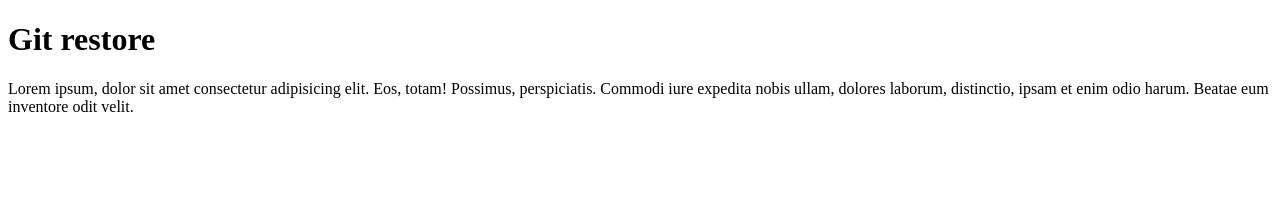
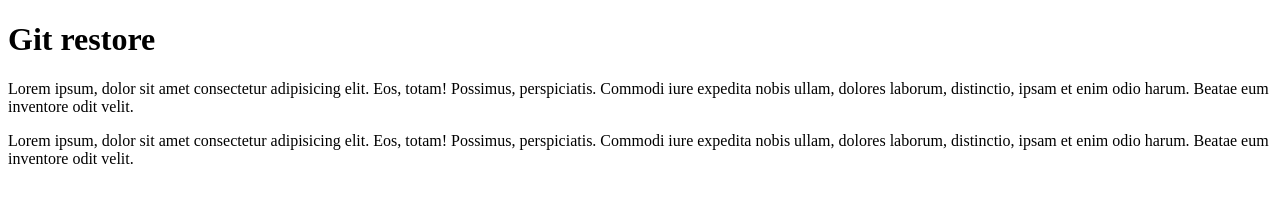
Before and after one commit to shehryargit/git-restore, a plain HTML site: page index.html in a window 1280 px wide. Drawn offline with Linux system fonts and the light colour scheme.

Commit message:
file name

```diff
--- a/index.html
+++ b/index.html
@@ -8,5 +8,6 @@
 <body>
     <h1>Git restore</h1>
     <p>Lorem ipsum, dolor sit amet consectetur adipisicing elit. Eos, totam! Possimus, perspiciatis. Commodi iure expedita nobis ullam, dolores laborum, distinctio, ipsam et enim odio harum. Beatae eum inventore odit velit.</p>
+    <p>Lorem ipsum, dolor sit amet consectetur adipisicing elit. Eos, totam! Possimus, perspiciatis. Commodi iure expedita nobis ullam, dolores laborum, distinctio, ipsam et enim odio harum. Beatae eum inventore odit velit.</p>
 </body>
 </html>
```
